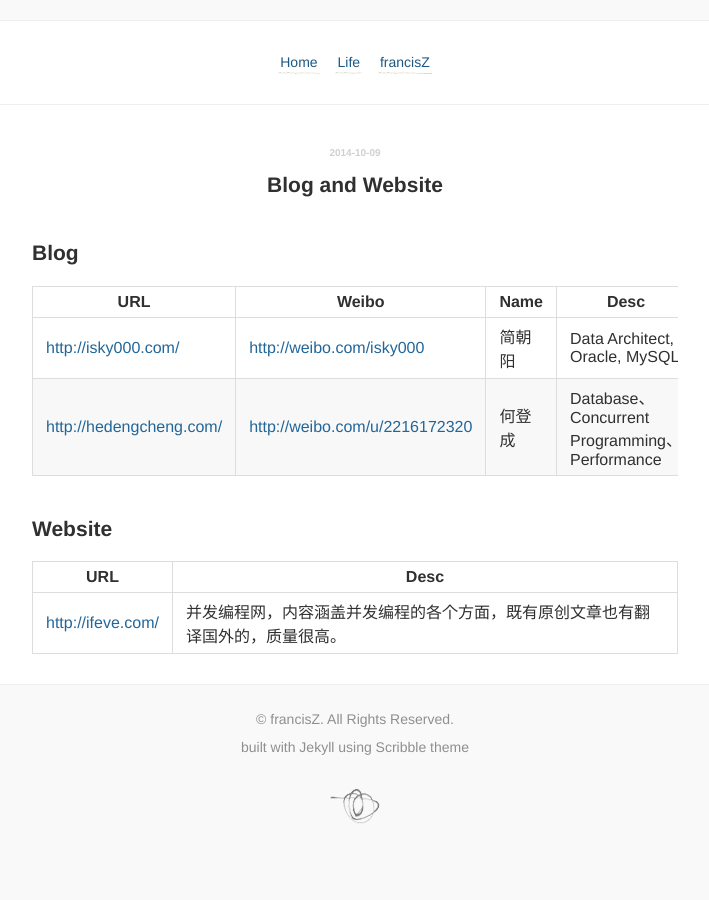
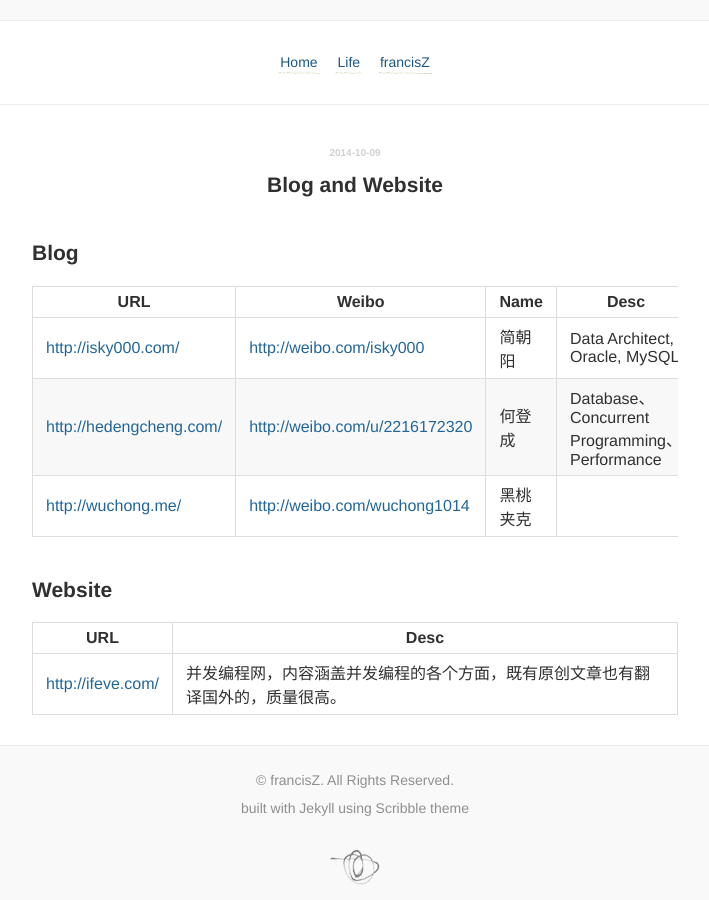
Before and after one commit to franciszhao/franciszhao.github.io, a Jekyll site: the page built from _posts/life/2014-10-09-note.md, in a window 1280 px wide. Shown: the whole page, without its empty margins (285-994 px from the left). Built offline with Jekyll 4.4.1, drawn with Linux system fonts in a browser that asks for light colours; Markdown is read by kramdown in place of the engine named in the settings; some of the changed lines change nothing that is shown.

Commit message:
Update 2014-10-09-note.md

```diff
--- a/_posts/life/2014-10-09-note.md
+++ b/_posts/life/2014-10-09-note.md
@@ -10,6 +10,7 @@ category: life
 |----|----|----|----|
 |[http://isky000.com/](http://isky000.com/)|[http://weibo.com/isky000](http://weibo.com/isky000)|简朝阳|Data Architect, Oracle, MySQL|
 |[http://hedengcheng.com/](http://hedengcheng.com/)|[http://weibo.com/u/2216172320](http://weibo.com/u/2216172320)|何登成|Database、Concurrent Programming、Performance |
+|[http://wuchong.me/](http://wuchong.me/)|[http://weibo.com/wuchong1014](http://weibo.com/wuchong1014)|黑桃夹克| |
 
 
 ##Website
```
